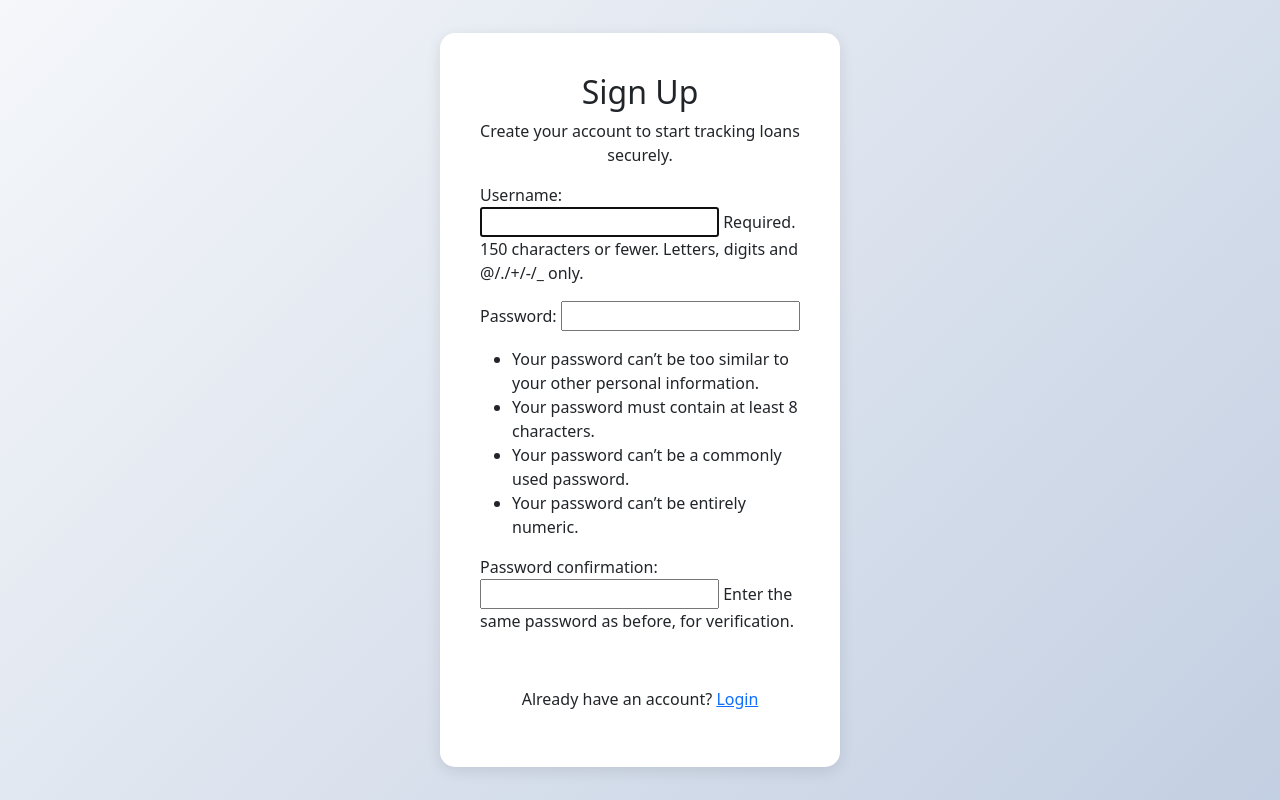
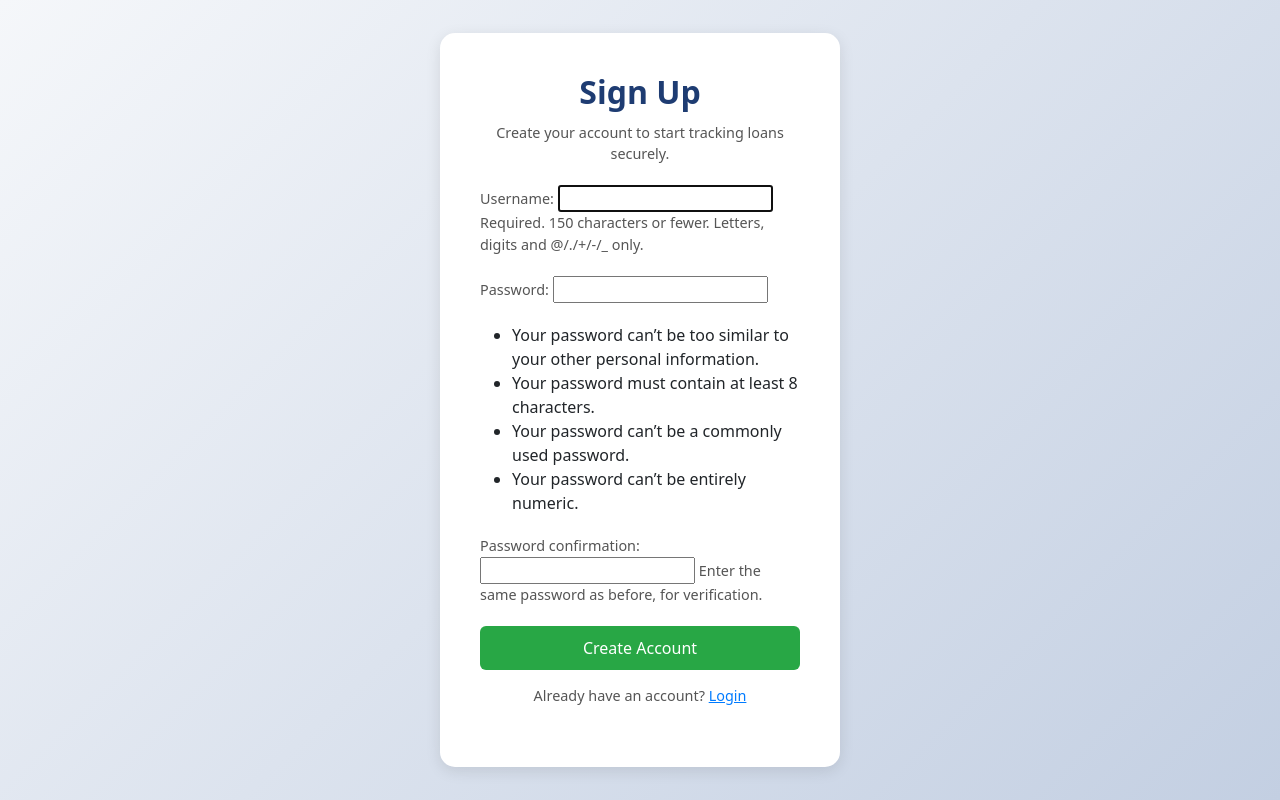
Before and after one commit to ConradPB/microloan-tracker, a Django app: page /signup/ in a window 1280 px wide. Run offline with Django 5.2, Linux system fonts and the light colour scheme.

Commit message:
signup page style upgrade complete

```diff
--- a/loans/templates/signup.html
+++ b/loans/templates/signup.html
@@ -19,7 +19,30 @@
             max-width: 400px;
             width: 100%;
         }
-
+        .signup-container h2 {
+            color: #1e3c72;
+            font-weight: 600;
+            margin-bottom: 10px;
+        }
+        .signup-container p {
+            color: #555;
+            font-size: 0.9rem;
+            margin-bottom: 20px;
+        }
+        .btn-signup {
+            background-color: #28a745;
+            border: none;
+            padding: 10px;
+            font-weight: 500;
+        }
+        .login-prompt {
+            margin-top: 15px;
+            color: #555;
+        }
+        .login-prompt a {
+            color: #007bff;
+            font-weight: 500;
+        }
     </style>
 </head>
 <body>
```
